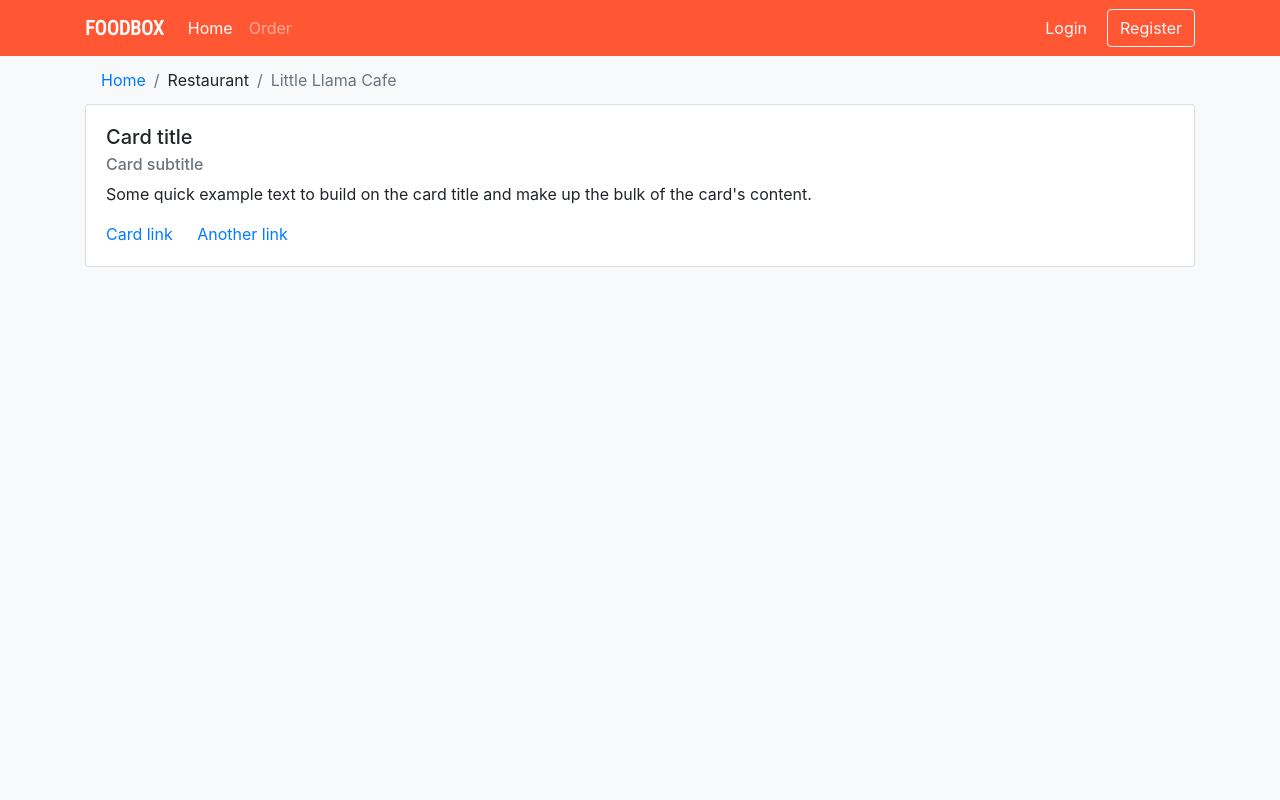
After one commit to danielkim428/FoodBox, a Django app: page /restaurant/1 in a window 1280 px wide. The commit adds this page. Run offline with Django 3.2, Linux system fonts and the light colour scheme; data comes from the database, SQL or seed files in the repository; both versions use the stored data as it was after the commit; some libraries are stand-ins or nearby versions.

Commit message:
Restaurant page

```diff
--- a/food/models.py
+++ b/food/models.py
@@ -18,6 +18,7 @@ class MenuItem(models.Model):
 
 class Restaurant(models.Model):
     name = models.CharField(max_length=50)
+    nick = models.CharField(max_length=10, blank=True)
     cuisine = models.ManyToManyField(Cuisine, related_name='restaurants')
     description = models.TextField(blank=True)
     phone_number = models.CharField(max_length=50, blank=True)
--- a/food/templates/food/index.html
+++ b/food/templates/food/index.html
@@ -43,7 +43,7 @@ FoodBox
         <div class="card-body p-4 p-md-5 ">
             <h4 class="card-title font-weight-bold" id="logo">{{ res.name }}</h4>
             <p class="card-text">{{ res.description }}</p>
-            <a href="#" class="btn btn-outline-danger">Order Now</a>
+            <a href="{% url 'restaurant' res.id %}" class="btn btn-outline-danger">Order Now</a>
         </div>
     </div>
     {% endfor %}
--- /dev/null
+++ b/food/templates/food/restaurant.html
@@ -0,0 +1,32 @@
+{% extends "food/base.html" %}
+{% load static %}
+
+{% block title %}
+FoodBox
+{% endblock %}
+
+{% block body %}
+<nav aria-label="breadcrumb">
+  <ol class="breadcrumb my-0 bg-light">
+    <li class="breadcrumb-item"><a href="{% url 'index' %}">Home</a></li>
+    <li class="breadcrumb-item">Restaurant</li>
+    <li class="breadcrumb-item active">{{ restaurant.name }}</li>
+  </ol>
+</nav>
+<div class="row">
+  <div class="col-12">
+    <div class="card">
+  <div class="card-body">
+    <h5 class="card-title">Card title</h5>
+    <h6 class="card-subtitle mb-2 text-muted">Card subtitle</h6>
+    <p class="card-text">Some quick example text to build on the card title and make up the bulk of the card's content.</p>
+    <a href="#" class="card-link">Card link</a>
+    <a href="#" class="card-link">Another link</a>
+  </div>
+</div>
+  </div>
+</div>
+
+
+
+{% endblock %}
--- a/food/urls.py
+++ b/food/urls.py
@@ -3,5 +3,6 @@ from . import views
 
 urlpatterns = [
     path("", views.index, name='index'),
+    path("restaurant/<int:restaurant_id>", views.restaurant, name='restaurant'),
     path("cuisine/<currentCuisine>", views.cuisine, name='cuisine')
 ]
--- a/food/views.py
+++ b/food/views.py
@@ -23,3 +23,13 @@ def cuisine(request, currentCuisine):
         "restaurants": Restaurant.objects.filter(cuisine=category).all()
     }
     return render(request, "food/cuisine.html", context)
+
+def restaurant(request, restaurant_id):
+  try:
+      restaurant = Restaurant.objects.get(pk=restaurant_id)
+  except Post.DoesNotExist:
+      raise Http404("Post does not exist")
+  context = {
+      "restaurant": restaurant,
+  }
+  return render(request, "food/restaurant.html", context)
```
Also changed, not shown: db.sqlite3, food/migrations/0003_restaurant_nick.py (added).
